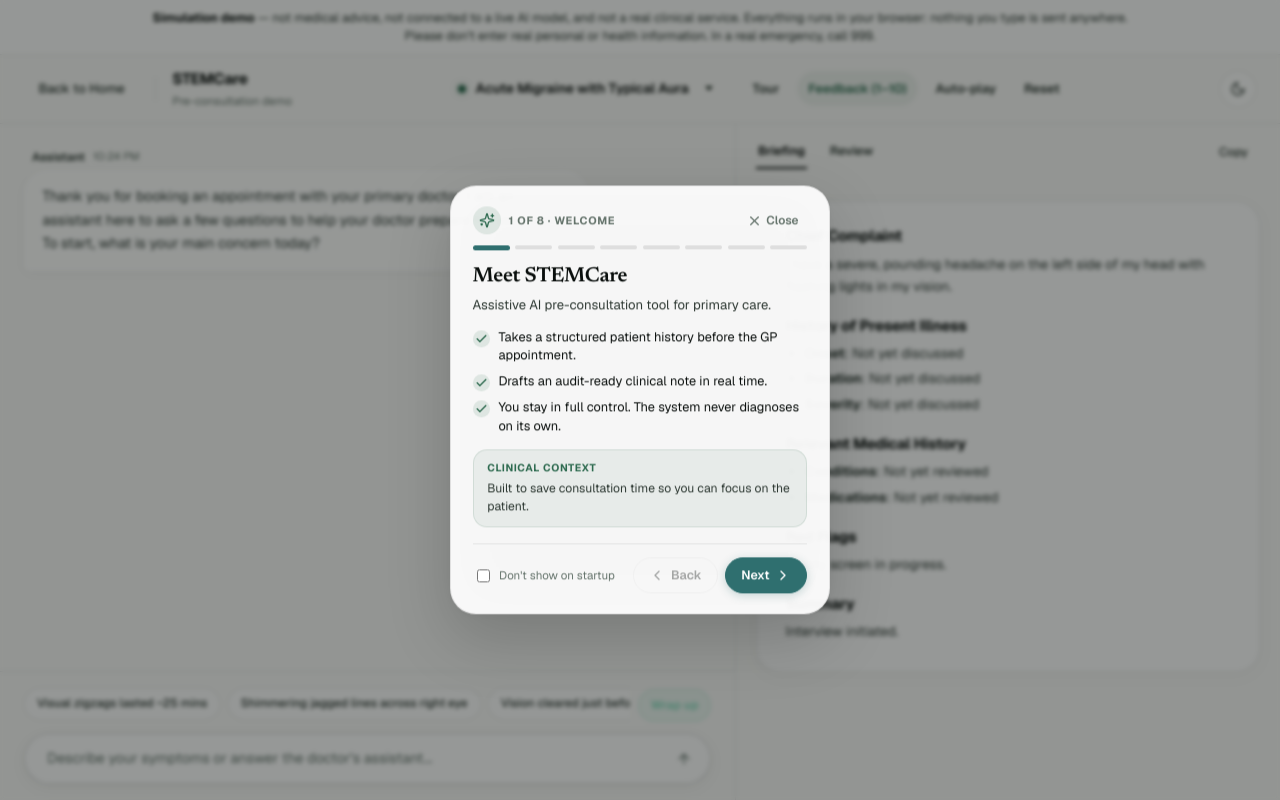
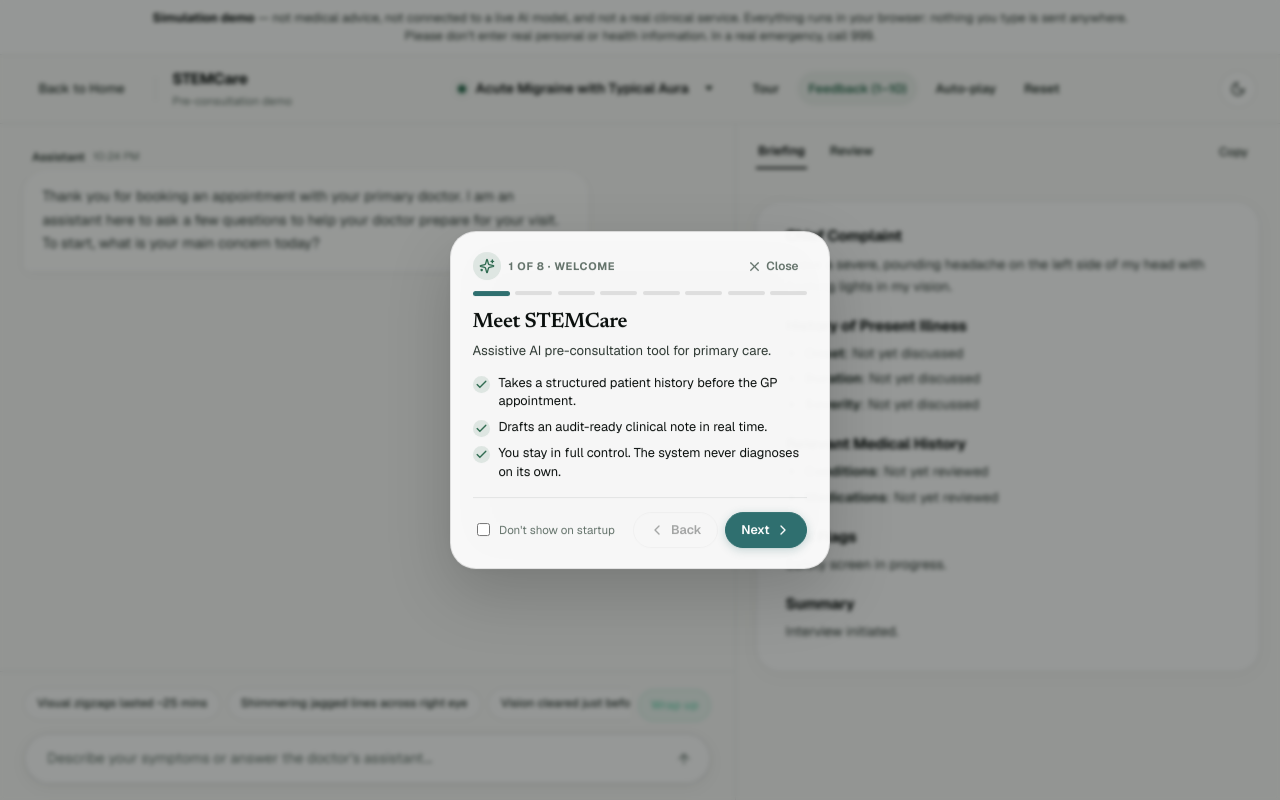
Before and after one commit to M-priv/stemcare-demo, a React (Vite) app: page / in a window 1280 px wide. Built offline with nearby package versions, Linux system fonts and the light colour scheme.

Commit message:
refactor(tour): remove clinical context box from walkthrough cards

```diff
--- a/src/demo.css
+++ b/src/demo.css
@@ -2994,30 +2994,6 @@
   flex: 1;
 }
 
-.demo-walkthrough__note {
-  padding: 0.65rem 0.85rem;
-  border-radius: 14px;
-  background: rgba(45, 106, 79, 0.07);
-  border: 1px solid rgba(45, 106, 79, 0.12);
-}
-
-.demo-walkthrough__note-label {
-  display: block;
-  font-size: 0.65rem;
-  font-weight: 700;
-  text-transform: uppercase;
-  letter-spacing: 0.06em;
-  color: #2d6a4f;
-  margin-bottom: 0.2rem;
-}
-
-.demo-walkthrough__note-body {
-  margin: 0;
-  font-size: 0.76rem;
-  line-height: 1.45;
-  color: var(--ink-soft);
-}
-
 .demo-walkthrough__footer {
   display: flex;
   align-items: center;
@@ -3139,10 +3115,6 @@
     gap: 0.3rem;
     margin-bottom: 0.5rem;
   }
-
-  .demo-walkthrough__note {
-    padding: 0.45rem 0.65rem;
-  }
 }
 
 /* Dark mode theme overrides */
@@ -3184,15 +3156,6 @@
 
 :root[data-theme="dark"] .demo-walkthrough__point-check {
   background: rgba(61, 163, 116, 0.2);
-  color: #3da374;
-}
-
-:root[data-theme="dark"] .demo-walkthrough__note {
-  background: rgba(61, 163, 116, 0.1);
-  border-color: rgba(61, 163, 116, 0.2);
-}
-
-:root[data-theme="dark"] .demo-walkthrough__note-label {
   color: #3da374;
 }
 
--- a/src/demo/components/DemoTourModal.tsx
+++ b/src/demo/components/DemoTourModal.tsx
@@ -21,7 +21,6 @@
   title: string;
   subtitle: string;
   points: string[];
-  clinicianNote: string;
   targetSelector: string;
   placement: 'center' | 'bottom' | 'right' | 'left';
   mobileTab?: 'chat' | 'report' | 'review';
@@ -38,7 +37,6 @@
       'Drafts an audit-ready clinical note in real time.',
       'You stay in full control. The system never diagnoses on its own.',
     ],
-    clinicianNote: 'Built to save consultation time so you can focus on the patient.',
     targetSelector: '',
     placement: 'center',
     mobileTab: 'chat',
@@ -54,7 +52,6 @@
       'Malaria: fever following tropical travel.',
       'Serotonin Syndrome: medication interaction emergency.',
     ],
-    clinicianNote: 'Click the case dropdown in the header to switch cases anytime.',
     targetSelector: '[data-tour="scenario-selector"]',
     placement: 'bottom',
     mobileTab: 'chat',
@@ -69,7 +66,6 @@
       'Enter any patient details (name, age, sex).',
       'Type any symptom narrative or pick a starter prompt to see how the intake adapts.',
     ],
-    clinicianNote: 'Try challenging presentations or subtle red flags.',
     targetSelector: '[data-tour="scenario-selector"]',
     placement: 'bottom',
     mobileTab: 'chat',
@@ -84,7 +80,6 @@
       'Watch a complete 5-turn consultation finish in under 60 seconds.',
       'Click Stop anytime to take over and type your own replies.',
     ],
-    clinicianNote: 'Perfect for a quick, hands-free overview of the workflow.',
     targetSelector: '[data-tour="autoplay-btn"], [data-tour="action-pills"]',
     placement: 'bottom',
     mobileTab: 'chat',
@@ -99,7 +94,6 @@
       'Test different patient answers or explore alternative pathways.',
       'Your selected scenario remains loaded.',
     ],
-    clinicianNote: 'Useful for re-testing edge cases or presenting to colleagues.',
     targetSelector: '[data-tour="reset-btn"], [data-tour="action-pills"]',
     placement: 'bottom',
     mobileTab: 'chat',
@@ -114,7 +108,6 @@
       'Gathers onset, severity, modifiers, medications, and past history.',
       'Checks every answer locally against NHS red-flag rules.',
     ],
-    clinicianNote: 'Red flags trigger safety advice immediately.',
     targetSelector: '[data-tour="chat-pane"]',
     placement: 'right',
     mobileTab: 'chat',
@@ -129,7 +122,6 @@
       'Clickable citations like [1] and [2] highlight the exact source message.',
       'Full provenance: verify any clinical claim with one click.',
     ],
-    clinicianNote: 'Zero guesswork. Every note statement is tied to patient evidence.',
     targetSelector: '[data-tour="report-pane"]',
     placement: 'left',
     mobileTab: 'report',
@@ -144,7 +136,6 @@
       'You approve, edit, or override the recommendation.',
       'Sign off with a timestamped digital receipt.',
     ],
-    clinicianNote: 'STEMCare assists; the clinician always decides.',
     targetSelector: '[data-tour="clinician-tabs"], [data-tour="report-pane"]',
     placement: 'left',
     mobileTab: 'report',
@@ -159,7 +150,7 @@
 }
 
 const CARD_WIDTH = 380;
-const CARD_HEIGHT_ESTIMATE = 370;
+const CARD_HEIGHT_ESTIMATE = 300;
 const EDGE = 16;
 
 const STEP_ICONS: Record<string, React.ReactNode> = {
@@ -371,11 +362,6 @@
               </div>
             ))}
           </div>
-
-          <div className="demo-walkthrough__note">
-            <span className="demo-walkthrough__note-label">Clinical Context</span>
-            <p className="demo-walkthrough__note-body">{slide.clinicianNote}</p>
-          </div>
         </div>
 
         {/* Footer Navigation & Settings */}
```
Also changed, not shown: 1 other file (tests, documents, lock files or other folders).
